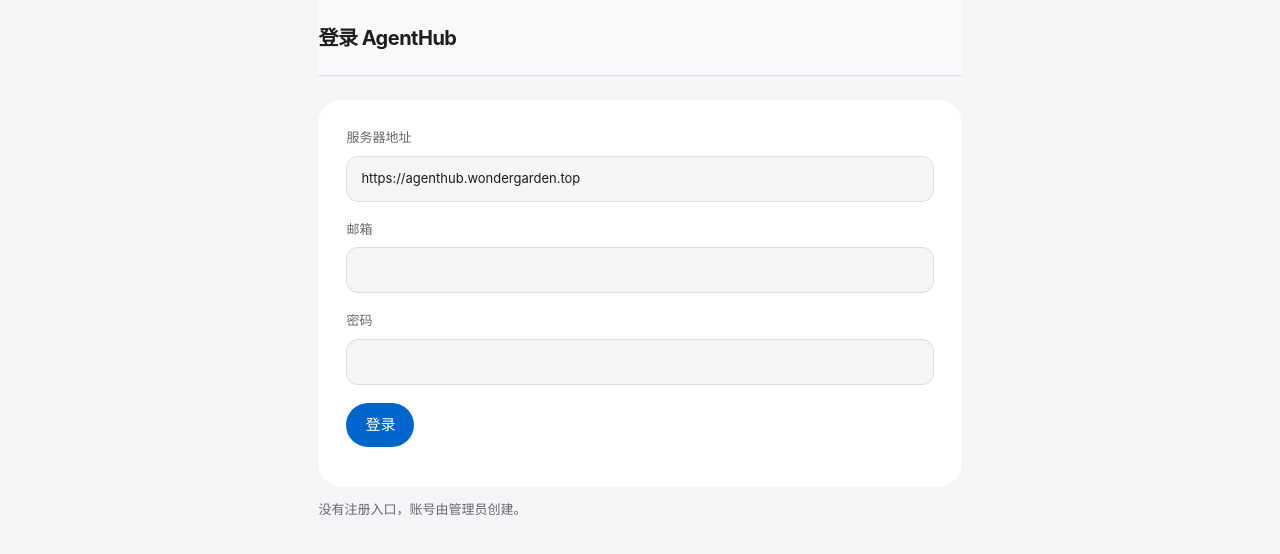
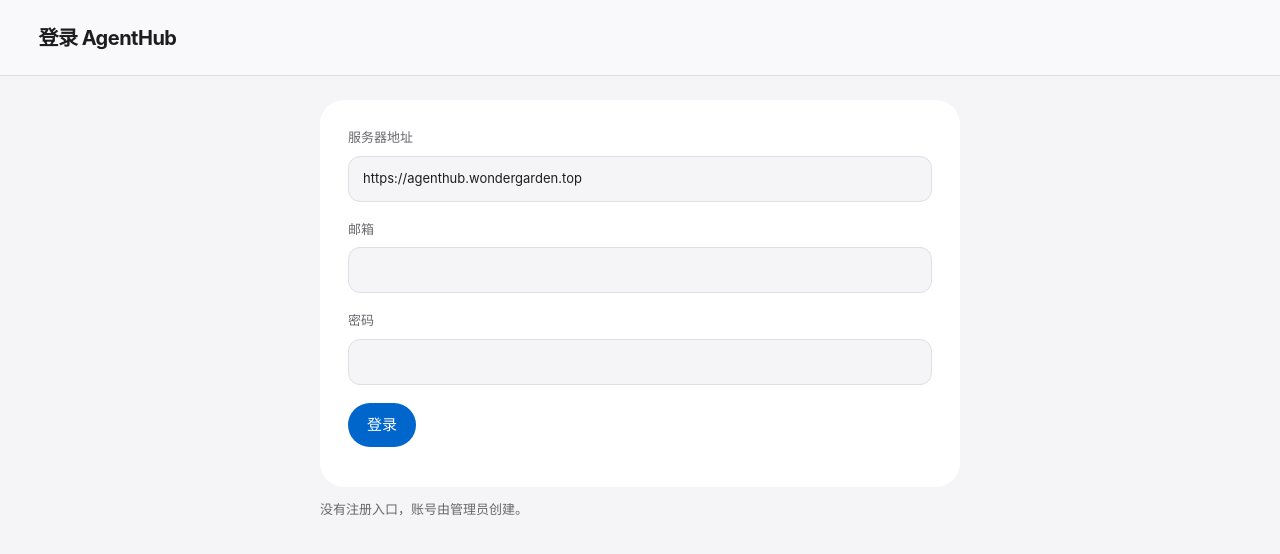
Before and after one commit to wenboqiu/AgentHub, a React (Vite) app: page / in a window 1280 px wide. Shown: the top 554 px of the page. Built offline with nearby package versions, Linux system fonts and the light colour scheme.

Commit message:
fix: 加宽默认窗口并让顶部横栏铺满两侧

```diff
--- a/src-tauri/tauri.conf.json
+++ b/src-tauri/tauri.conf.json
@@ -14,7 +14,7 @@
       {
         "label": "main",
         "title": "AgentHub",
-        "width": 520,
+        "width": 1000,
         "height": 760,
         "minWidth": 360,
         "minHeight": 480
--- a/src/styles.css
+++ b/src/styles.css
@@ -41,8 +41,9 @@ input[type="checkbox"], input[type="radio"] { width: 20px; height: 20px; accent-
   .entity-row:hover, .row.clickable:hover { background: var(--field); }
   button.link:hover, .session-open:hover { background: var(--accent-soft); }
 }
-.app { width: 100%; min-height: 100vh; min-height: 100dvh; padding: env(safe-area-inset-top) max(clamp(16px,3vw,48px),env(safe-area-inset-right)) calc(env(safe-area-inset-bottom) + 32px) max(clamp(16px,3vw,48px),env(safe-area-inset-left)); }
-.app > header { position: sticky; top: env(safe-area-inset-top); z-index: 5; display: flex; align-items: center; gap: 12px; min-height: 76px; padding: 14px 0; background: var(--glass); backdrop-filter: blur(24px) saturate(140%); -webkit-backdrop-filter: blur(24px) saturate(140%); border-bottom: 1px solid var(--line); }
+.app { --gutter-left: max(clamp(16px,3vw,48px),env(safe-area-inset-left)); --gutter-right: max(clamp(16px,3vw,48px),env(safe-area-inset-right)); width: 100%; min-height: 100vh; min-height: 100dvh; padding: env(safe-area-inset-top) var(--gutter-right) calc(env(safe-area-inset-bottom) + 32px) var(--gutter-left); }
+/* Extend the toolbar surface to the window edges; its controls still align with content. */
+.app > header { position: sticky; top: env(safe-area-inset-top); z-index: 5; display: flex; align-items: center; gap: 12px; min-height: 76px; margin-left: calc(-1 * var(--gutter-left)); margin-right: calc(-1 * var(--gutter-right)); padding: 14px var(--gutter-right) 14px var(--gutter-left); background: var(--glass); backdrop-filter: blur(24px) saturate(140%); -webkit-backdrop-filter: blur(24px) saturate(140%); border-bottom: 1px solid var(--line); }
 header h1 { font-size: 20px; font-weight: 650; letter-spacing: -.5px; }
 h1, h2, h3, p { overflow-wrap: anywhere; }
 h1 { margin: 0; }
@@ -124,8 +125,7 @@ details > summary { cursor: pointer; color: var(--dim); font-size: 14px; font-we
 .entity-detail > .list { margin-bottom: 16px; }
 .entity-detail > .danger, .action-bar .danger { margin-top: 20px; }
 .toast { position: relative; z-index: 6; background: var(--card); border: 1px solid var(--line); box-shadow: var(--shadow); color: var(--fg); padding: 14px 18px; border-radius: 16px; margin: 12px 0; overflow-wrap: anywhere; }
-.app.settings { max-width: 720px; margin: 0 auto; }
-.settings main { padding-top: 24px; }
+.settings main { width: 100%; max-width: 640px; margin: 0 auto; padding-top: 24px; }
 .settings main > form { padding: 28px; border-radius: 24px; background: var(--card); }
 .settings label { display: flex; flex-direction: column; gap: 8px; margin-bottom: 18px; font-size: 13px; color: var(--dim); }
 .settings label.check { flex-direction: row; align-items: center; gap: 12px; color: var(--fg); min-height: 44px; }
```
Also changed, not shown: 2 other files (tests, documents, lock files or other folders).
